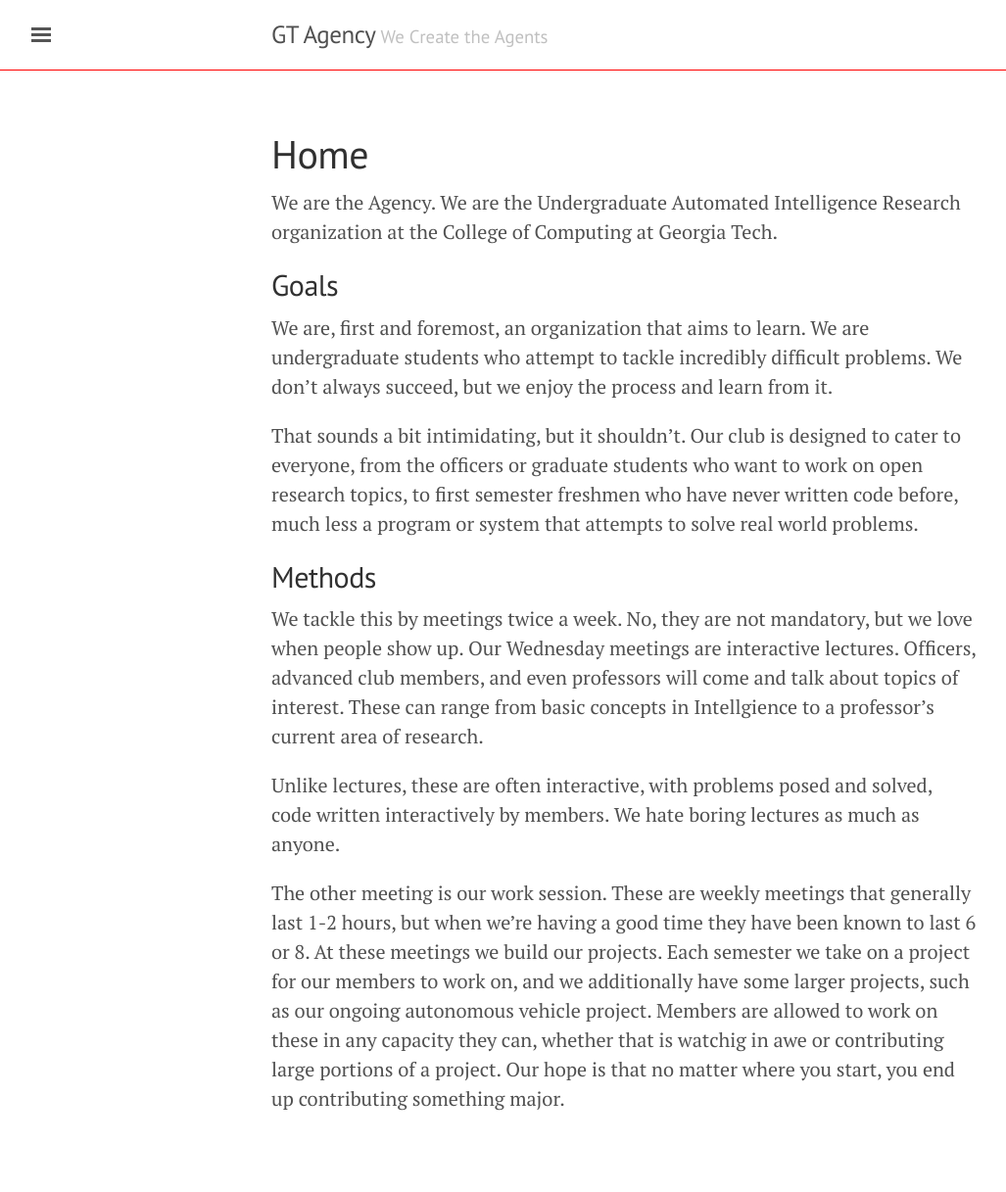
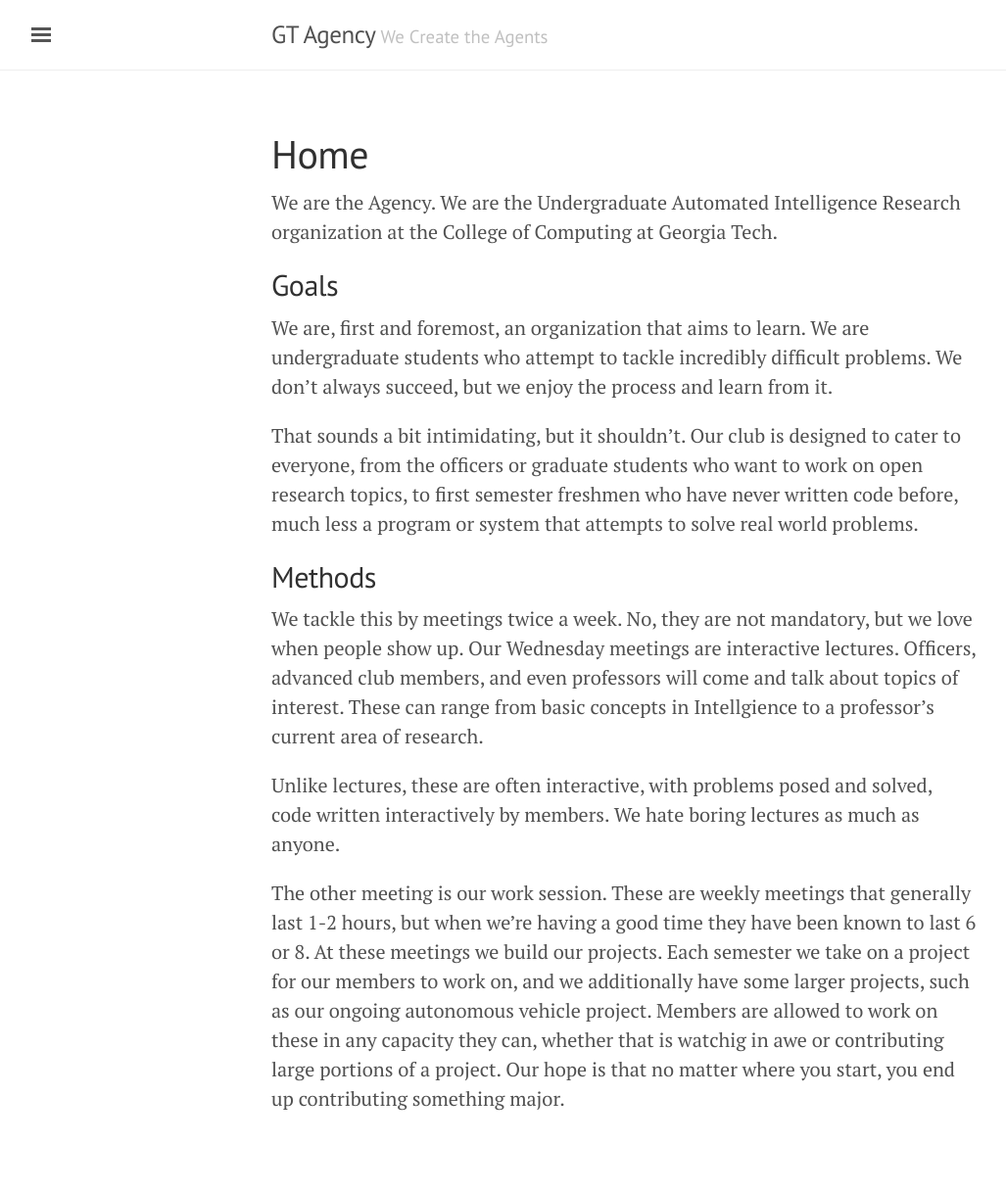
Before and after one commit to gtagency/gtagency.github.com, a Jekyll site: the page built from index.md, in a window 1280 px wide. Shown: the whole page at 98% size, without its empty margins (3-1030 px from the left). Built offline with Jekyll 4.4.1, drawn with Linux system fonts in a browser that asks for light colours; Markdown is read by kramdown in place of the engine named in the settings.

Commit message:
reverted to normal
inconclusive lol

```diff
--- a/public/css/lanyon.css
+++ b/public/css/lanyon.css
@@ -97,7 +97,7 @@
   padding-top:    1rem;
   padding-bottom: 1rem;
   margin-bottom: 3rem;
-  border-bottom: 1px solid #f00;
+  border-bottom: 1px solid #eee;
 }
 .masthead-title {
   margin-top: 0;
```
